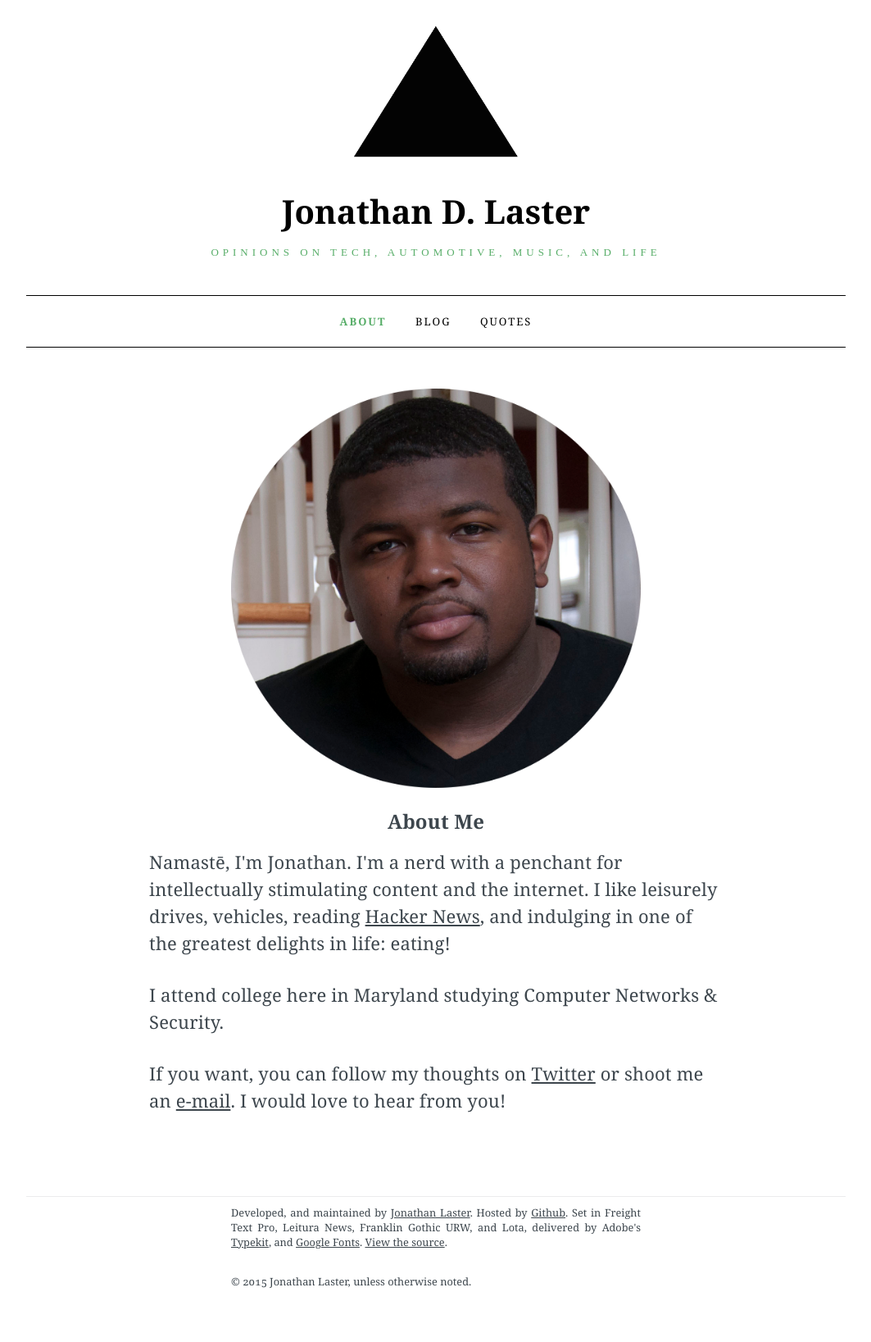
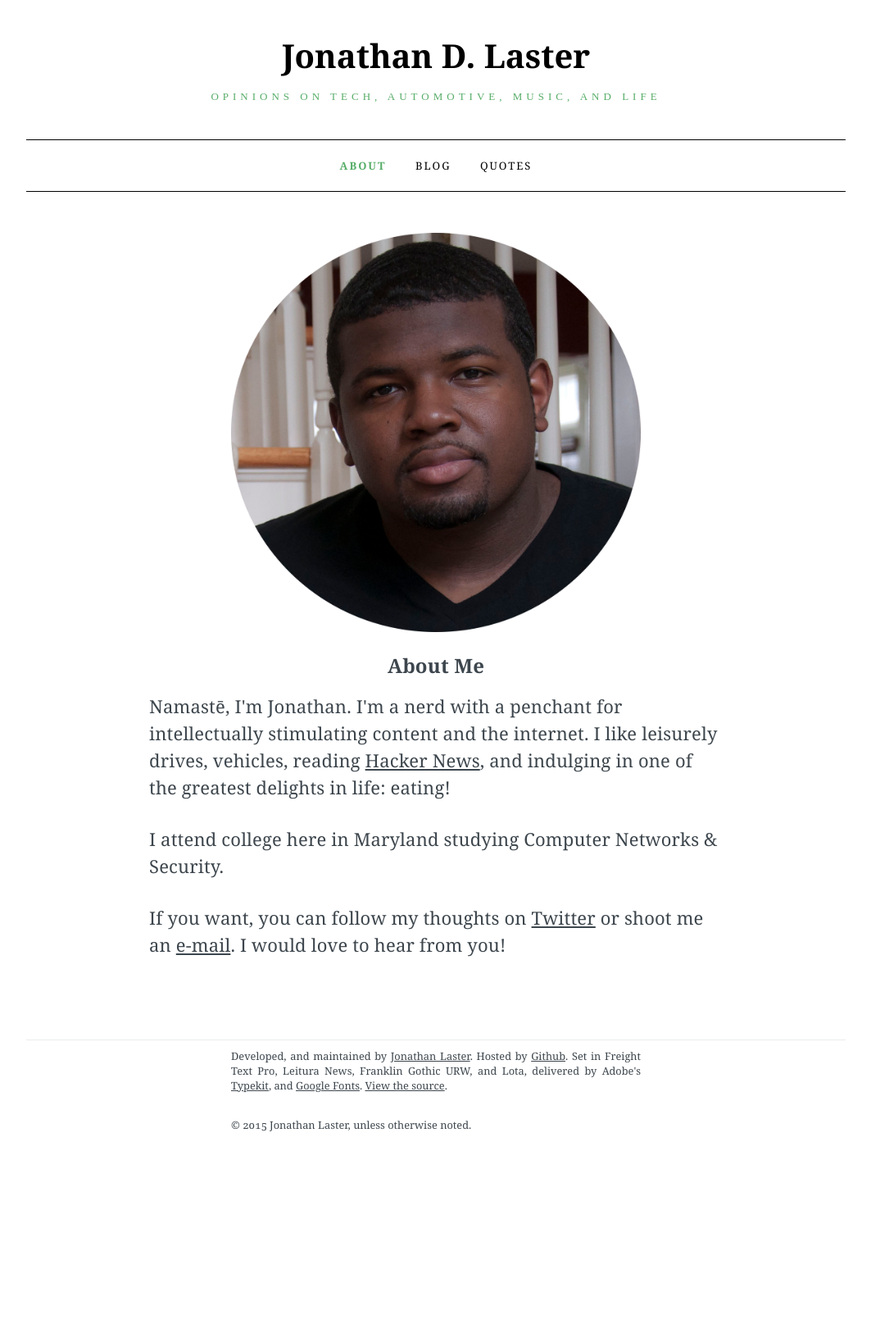
Before and after one commit to last-dev/jdl.io, a Jekyll site: the page built from index.html, in a window 1280 px wide. Shown: the whole page at 82% size, without its empty margins (108-1171 px from the left). Built offline with Jekyll 4.4.1, drawn with Linux system fonts in a browser that asks for light colours; nearby versions of some CDN libraries; after the commit the page ends 1446 px from its top, so only the background shows below that.

Commit message:
Removed logo from masthead

```diff
--- a/_includes/header.html
+++ b/_includes/header.html
@@ -1,6 +1,5 @@
 <header class="wrap top">
 
-    <a href="{{site.baseurl}}/"><img id="logo" src="{{site.baseurl}}/img/Triangle.png"></a>
     <a href="{{site.baseurl}}/" class="site_title">Jonathan D. Laster</a>
     <p class="site_sub_title">Opinions on Tech, Automotive, Music, and Life</p>
 
```
